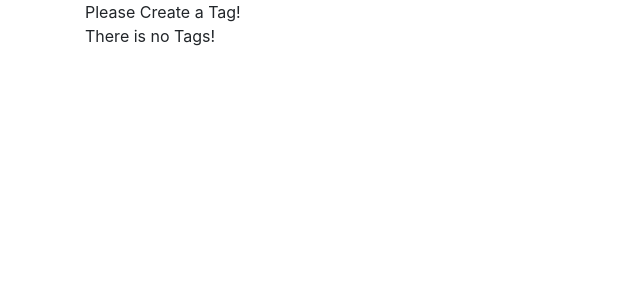
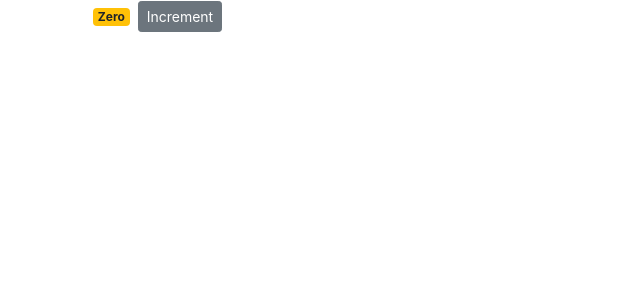
Before and after one commit to TaenAhammed/react-crash-course-2018, a React (Create React App) app: page / in a window 1280 px wide. Shown: the top 300 px of the page, without its empty margins (0-640 px from the left). Built offline with nearby package versions, Linux system fonts and the light colour scheme.

Commit message:
Handling Events

```diff
--- a/src/components/Counter/Counter.js
+++ b/src/components/Counter/Counter.js
@@ -5,32 +5,35 @@ class Counter extends Component {
         tags: []
     };
 
+    // constructor() {
+    //     super();
+    //     this.handleIncrement = this.handleIncrement.bind(this);
+    // }
+
+    // handleIncrement() {
+    //     console.log("clicked");
+    // }
+
+    handleIncrement = () => console.log("Clicked");
+
     render() {
         return (
             <div className="container">
-                {this.state.tags.length === 0 && "Please Create a Tag!"}
-                {/* <span className={this.getBadgeClasses()}>
+                <span className={this.getBadgeClasses()}>
                     {this.formatCount()}
                 </span>
-                <button className="btn btn-secondary btn-sm">Increment</button>
+                <button
+                    className="btn btn-secondary btn-sm"
+                    onClick={this.handleIncrement}
+                >
+                    Increment
+                </button>
                 <ul>
                     {this.state.tags.map(tag => (
                         <li key={tag}>{tag}</li>
                     ))}
-                </ul> */}
-                {this.renderTags()}
+                </ul>
             </div>
-        );
-    }
-
-    renderTags() {
-        if (this.state.tags.length === 0) return <p>There is no Tags!</p>;
-        return (
-            <ul>
-                {this.state.tags.map(tag => (
-                    <li key={tag}>{tag}</li>
-                ))}
-            </ul>
         );
     }
 
```
